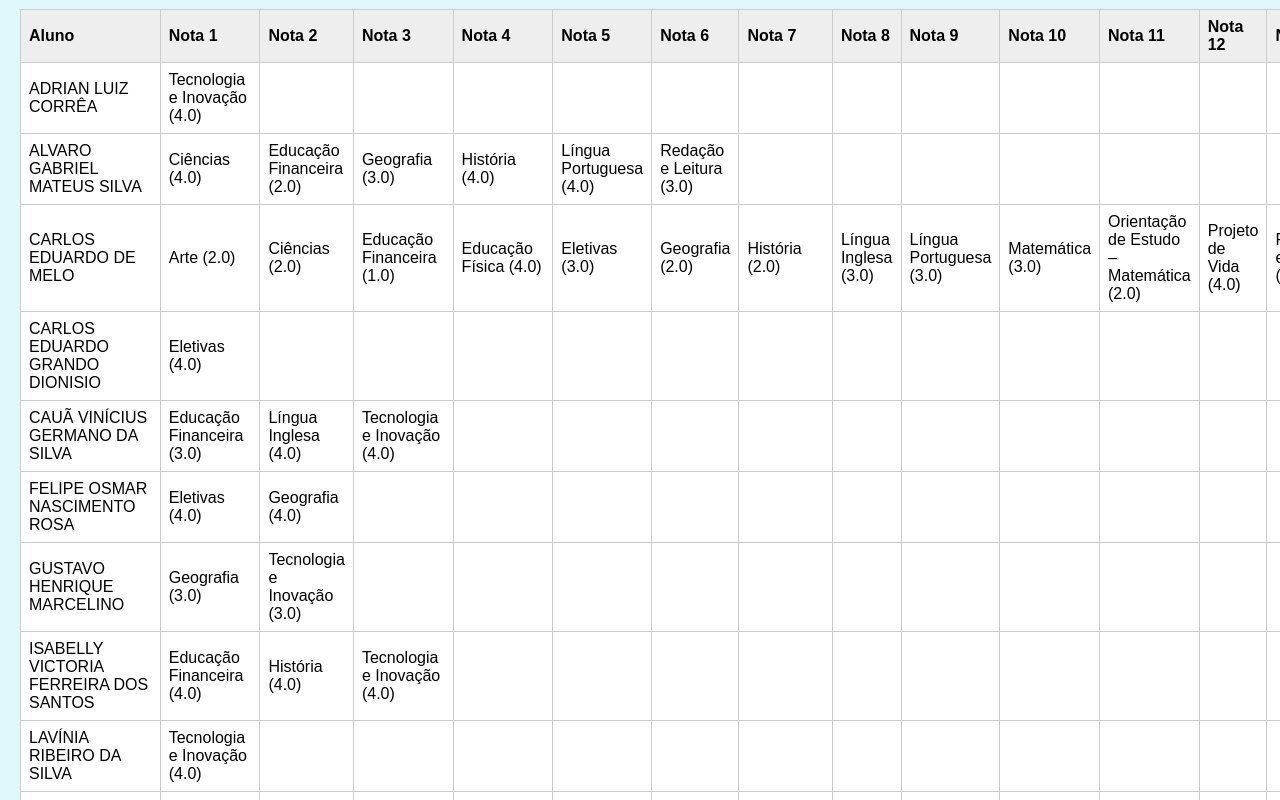
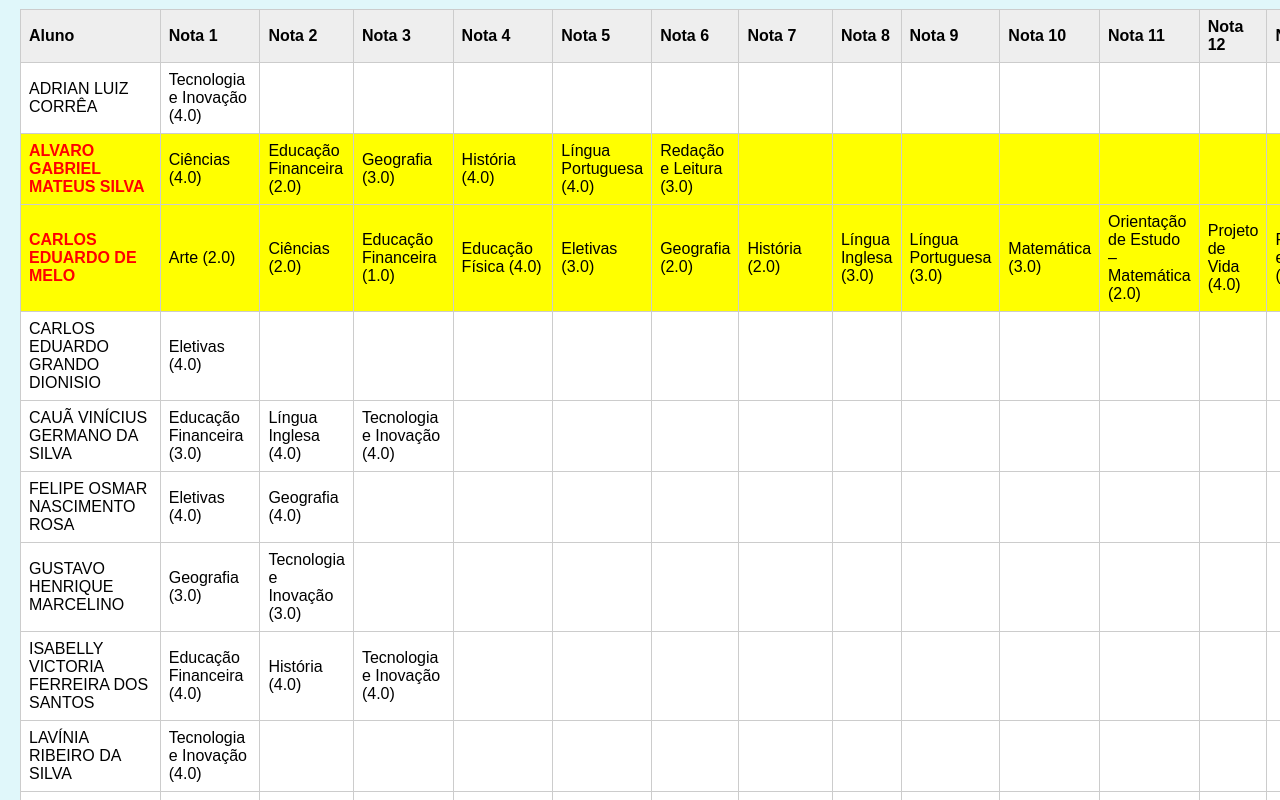
Before and after one commit to professorgaldino/7b, a plain HTML site: page analise.html in a window 1280 px wide. Shown: the part 760-1560 px from the top of the page. Drawn offline with nearby package versions, Linux system fonts and the light colour scheme.

Commit message:
Update analise.html

```diff
--- a/analise.html
+++ b/analise.html
@@ -267,7 +267,12 @@
 
         for (const aluno in vermelhasPorAluno) {
           const disciplinas = vermelhasPorAluno[aluno];
-          html += `<tr><td>${aluno}</td>`;
+          const destaque = disciplinas.length >= 4;
+
+          const linhaStyle = destaque ? ' style="background-color: yellow;"' : '';
+          const nomeStyle = destaque ? ' style="color:red; font-weight:bold;"' : '';
+
+          html += `<tr${linhaStyle}><td${nomeStyle}>${aluno}</td>`;
           for (let i = 0; i < maxVermelhas; i++) {
             html += `<td>${disciplinas[i] || ''}</td>`;
           }
```
